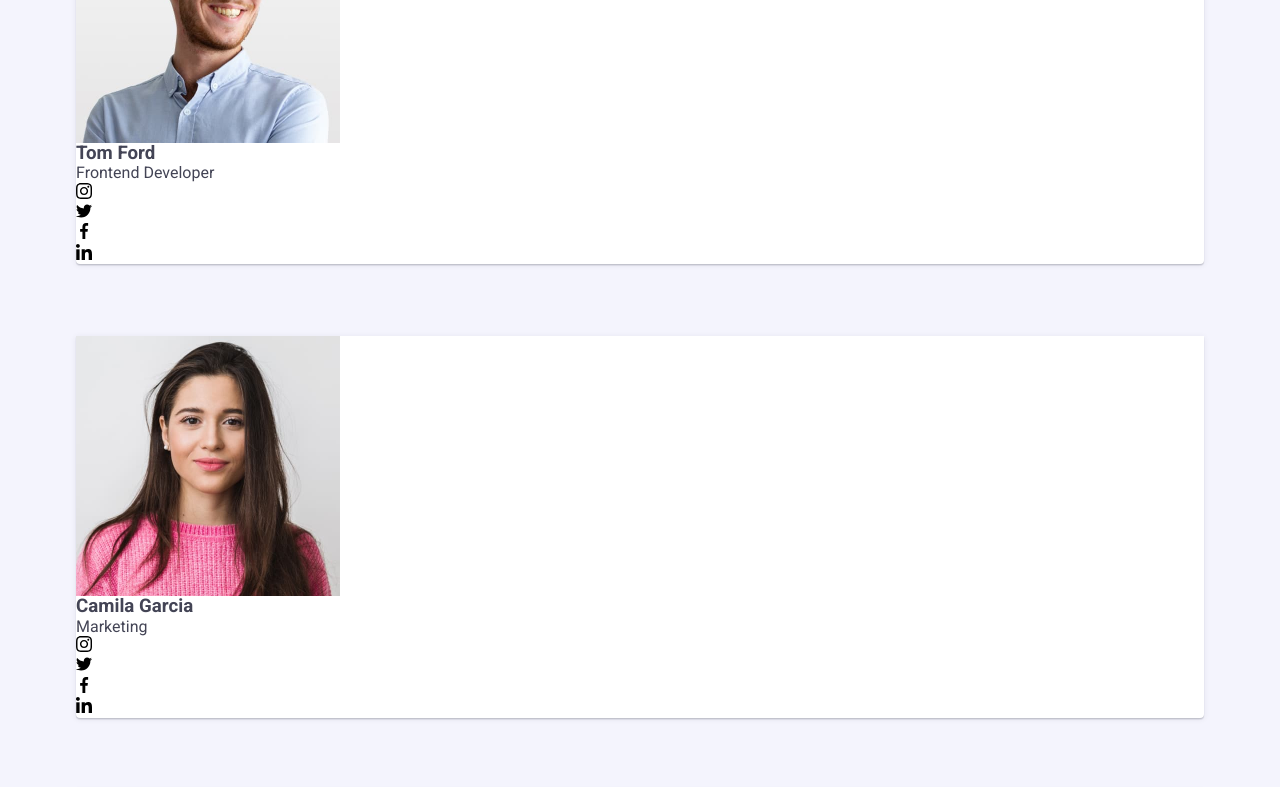
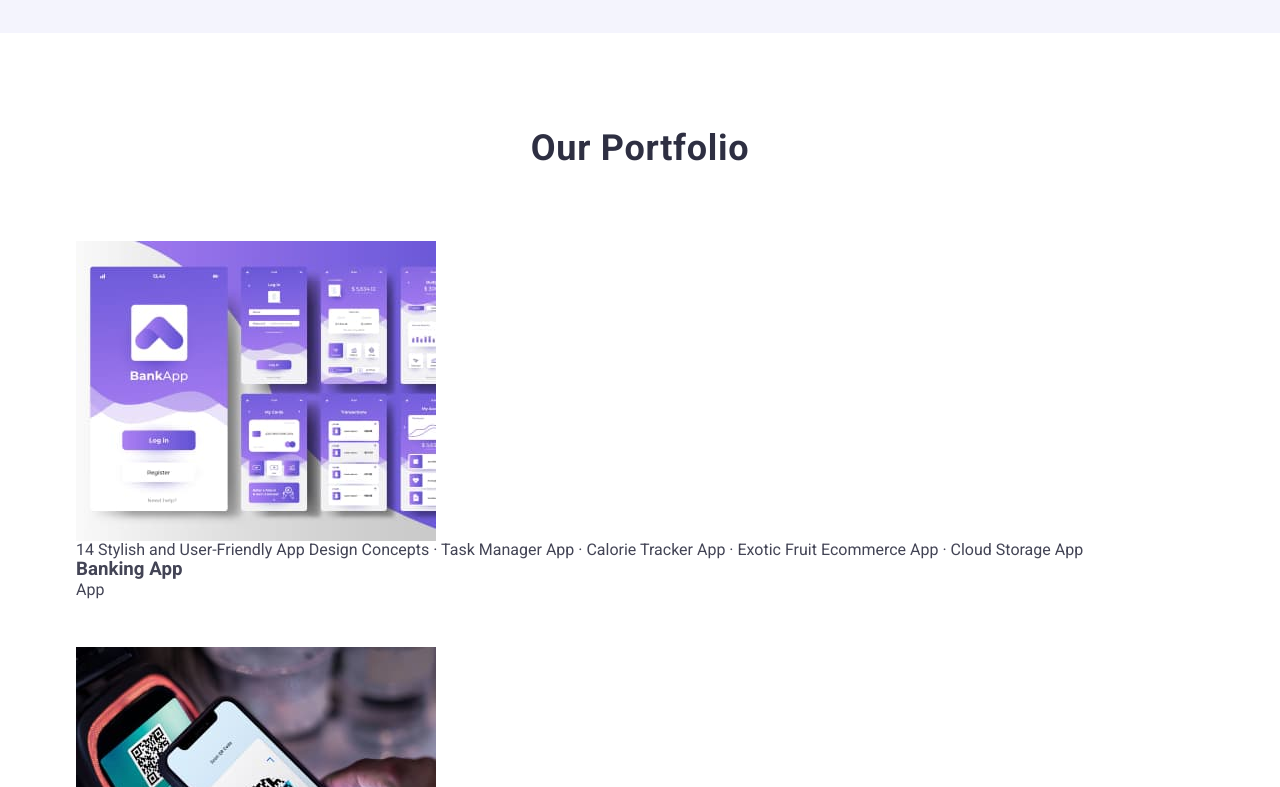
Before and after one commit to OlhaMajerski/goit-markup-hw-06, a plain HTML site: page index.html in a window 1280 px wide. Shown: the part 1940-2727 px from the top of the page. Drawn offline with nearby package versions, Linux system fonts and the light colour scheme.

Commit message:
team section in progress

```diff
--- a/css/desktop-styles.css
+++ b/css/desktop-styles.css
@@ -51,19 +51,18 @@ ul li {
   display: flex;
   gap: 24px;
 }
-
-
 .team-card {
   background-color: #ffffff;
   border-radius: 0px 0px 4px 4px;
-  box-shadow: 0px 1px 6px rgba(46, 47, 66, 0.08),
-    0px 1px 1px rgba(46, 47, 66, 0.16), 0px 2px 1px rgba(46, 47, 66, 0.08);
+  box-shadow: 0 2px 1px 0 rgba(46, 47, 66, 0.08), 0 1px 1px 0 rgba(46, 47, 66, 0.16), 0 1px 6px 0 rgba(46, 47, 66, 0.08);
+  padding: 0px 0px 32px 0px;
+
+
 }
 .team-bio {
   padding: 32px 0px 32px 0px;
 }
 .team-name {
-  font-family: "Roboto", sans-serif;
   font-weight: 500;
   font-size: 20px;
   line-height: 1.2;
@@ -130,6 +129,8 @@ ul li {
   letter-spacing: 0.02em;
   color: #434455;
 }
+
+
 .portfolio {
   padding: 120px 0 120px 0;
 }
@@ -178,6 +179,8 @@ ul li {
   border: 1px solid #e7e9fc;
   border-top: none;
 }
+
+
 .footer {
   background-color: #2e2f42;
   padding: 100px 0;
--- a/css/styles.css
+++ b/css/styles.css
@@ -377,17 +377,112 @@ body {
   .section-title {
     margin-bottom: 72px;
     text-align: center;
+    font-weight: 700;
+    font-size: 36px;
+    line-height: 1.11;
+    letter-spacing: 0.02em;
+    color: #2e2f42;
   }
   .team-flex {
     display: flex;
     flex-direction: column;
     gap: 72px;
+    align-items: center;
   }
   .team-card {
     background-color: #ffffff;
     border-radius: 0px 0px 4px 4px;
     box-shadow: 0 2px 1px 0 rgba(46, 47, 66, 0.08), 0 1px 1px 0 rgba(46, 47, 66, 0.16), 0 1px 6px 0 rgba(46, 47, 66, 0.08);
+    padding: 0px 0px 32px 0px;
+    max-width: 264px;
   }
+  .team-bio {
+    padding: 32px 0;
+  }
+  .team-name {
+    font-weight: 500;
+    font-size: 20px;
+    line-height: 1.2;
+    letter-spacing: 0.02em;
+    text-align: center;
+    color: #2e2f42;
+    margin-bottom: 8px;
+  }
+  .team-description {
+    font-weight: 400;
+    font-size: 16px;
+    line-height: 1.5;
+    letter-spacing: 0.02em;
+    text-align: center;
+    color: #434455;
+    margin: 8px 0 8px 0;
+  }
+  .team-icon-list {
+    display: flex;
+    justify-content: center;
+    gap: 24px;
+    }
+    .team-icon-list-item {
+      width: 40px;
+      height: 40px;
+    }
+    .social-link {
+      background-color: #4D5AE5;
+      border-radius: 50%;
+      width: 100%;
+      height: 100%;
+      display: flex;
+      justify-content: center;
+      align-items: center;
+      transition: background-color 250ms cubic-bezier(0.4, 0, 0.2, 1);
+    }
+    .social-link:hover{
+        background-color: #404bbf;
+    }
+    .social-link:focus {
+        background-color: #404bbf;
+    }
+    .link-icon {
+      fill: #f4f4fd;
+    }
+
+    @media only screen and (min-width: 768px) {
+      .team {
+        padding-left: 108px;
+        padding-right: 108px;
+      }
+
+      .team-flex {
+        flex-direction: row;
+        flex-wrap: wrap;
+        row-gap: 64px;
+        column-gap: 24px;
+      }
+      .team-card {
+        width: calc((100% - 24px) / 2);
+      }
+    }
+
+    @media only screen and (min-width: 1158px) {
+      .team {
+        padding: 120px 0;
+      }
+      .team-flex {
+        display: flex;
+        gap: 24px;
+      }
+    }
+
+    /* Portfolio Section */
+
+    .portfolio {
+      padding: 96px 0;
+    }
+    .portfolio-flex {
+      display: flex;
+      flex-direction: column;
+      gap: 48px;
+    }
 
 
 
@@ -406,7 +501,12 @@ body {
 
 
 
-  /* mobile menu styles */
+
+
+
+
+
+    /* mobile menu styles */
   @media only screen and (max-width: 767px) {
     .mobile-menu {
     position: fixed;
--- a/index.html
+++ b/index.html
@@ -271,7 +271,7 @@
         </div>
       </section>
 
-      <!-- <section id="portfolio" class="portfolio">
+       <section id="portfolio" class="portfolio">
         <div class="container">
           <h2 class="section-title">Our Portfolio</h2>
           <ul class="portfolio-flex">
@@ -386,7 +386,7 @@
             </li>
           </ul>
         </div>
-      </section>   -->
+      </section>
     </main>
     <!-- <footer class="footer">
       <div class="container footer-container">
```
